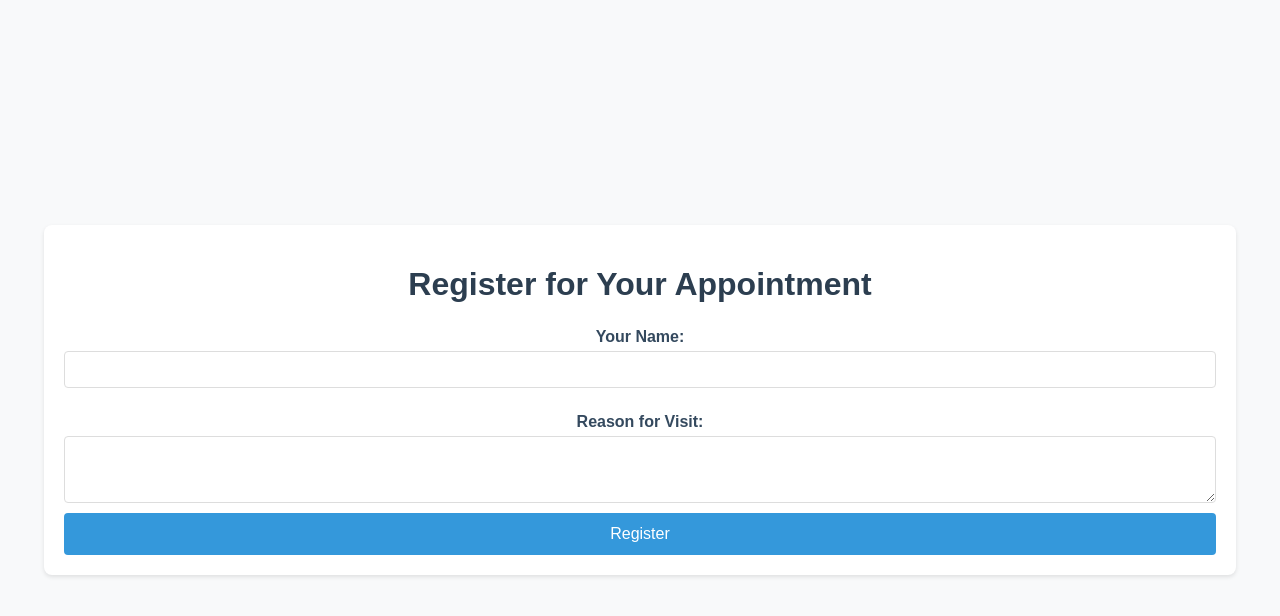
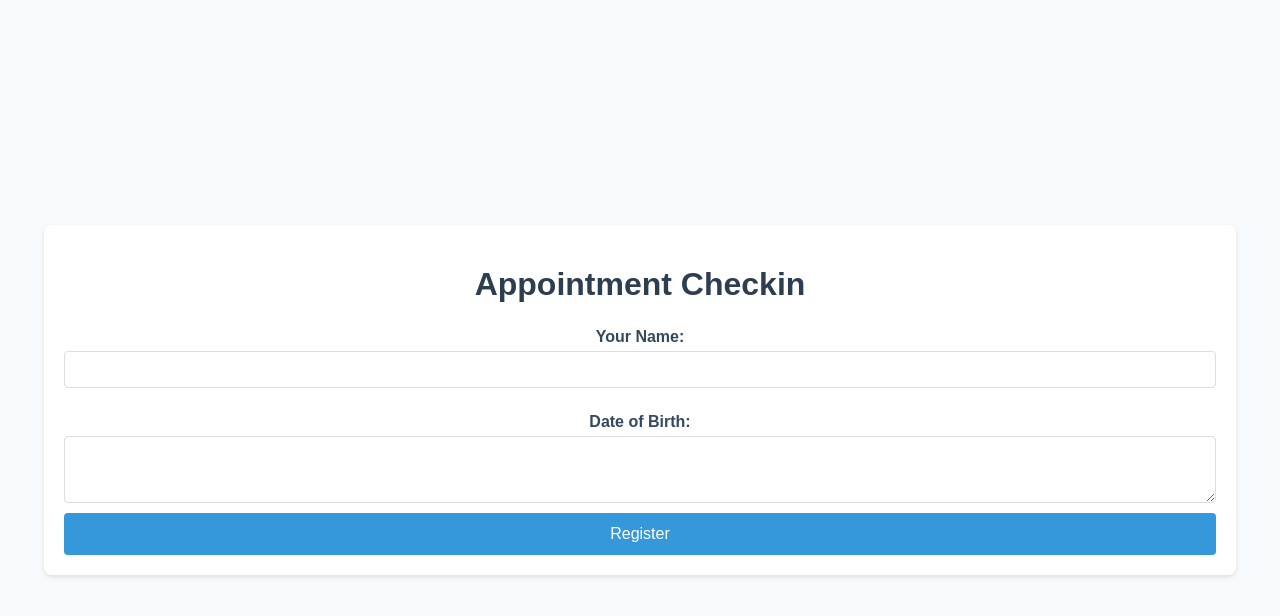
Before and after one commit to OK-Diamond/COMP2064-CW, a Flask app: page /register in a window 1280 px wide. Shown: the top 616 px of the page. Run offline with Flask 3, Linux system fonts and the light colour scheme; parts of the project's set-up code (start-up, migrations or seed data) failed here and were passed over.

Commit message:
update web

```diff
--- a/checkin/app.py
+++ b/checkin/app.py
@@ -9,7 +9,6 @@ from flask_cors import CORS
 
 app = Flask(__name__)
 CORS(app)  # Enable CORS - Allows cross-origin requests
-
 
 def get_ip_address():
     """Get the current IP address of the Pi"""
@@ -80,8 +79,9 @@ def submit():
 
     # Forward data to the robot
     try:
-        response = requests.post(ROBOT_API_ENDPOINT, json=patient_data)
-        if response.status_code == 200:
+        # response = requests.post(ROBOT_API_ENDPOINT, json=patient_data)
+        # if response.status_code == 200:
+        if True:
             return render_template("success.html")
         else:
             return render_template("error.html", error="Robot system unavailable")
@@ -97,7 +97,7 @@ def generate_qr_api():
 
 
 if __name__ == "__main__":
-    print(f"Server running at http://{ip_address}:{PORT}/")
+    print(f"Server running at http://{IP}:{PORT}/")
 
     # Start Flask app
     app.run(host="0.0.0.0", port=PORT, debug=True)
--- a/checkin/templates/error.html
+++ b/checkin/templates/error.html
@@ -4,7 +4,7 @@
     <meta charset="UTF-8">
     <meta name="viewport" content="width=device-width, initial-scale=1.0">
     <title>Error</title>
-    <link rel="stylesheet" href="/css/styles.css">
+    <link rel="stylesheet" href="{{ url_for('static', filename= 'css/styles.css') }}">
 </head>
 <body>
     <div class="container">
--- a/checkin/templates/index.html
+++ b/checkin/templates/index.html
@@ -2,7 +2,7 @@
 <html>
 <head>
     <title>GP Wait Room System</title>
-    <link rel="stylesheet" href="/css/styles.css">
+    <link rel="stylesheet" href="{{ url_for('static', filename= 'css/styles.css') }}">
 </head>
 <body>
     <h1>GP Wait Room System</h1>
--- a/checkin/templates/register.html
+++ b/checkin/templates/register.html
@@ -4,21 +4,20 @@
     <meta charset="UTF-8">
     <meta name="viewport" content="width=device-width, initial-scale=1.0">
     <title>Register for Appointment</title>
-    <link rel="stylesheet" href="/css/styles.css">
+    <link rel="stylesheet" href="{{ url_for('static', filename= 'css/styles.css') }}">
 </head>
 <body>
     <div class="container">
-        <h1>Register for Your Appointment</h1>
+        <h1>Appointment Checkin</h1>
         <form action="/submit" method="POST">
             <label for="name">Your Name:</label>
             <input type="text" id="name" name="name" required>
 
-            <label for="reason">Reason for Visit:</label>
+            <label for="reason">Date of Birth:</label>
             <textarea id="reason" name="reason" rows="3"></textarea>
 
             <button type="submit">Register</button>
         </form>
     </div>
-    <script src="/js/script.js"></script>
 </body>
 </html>
--- a/checkin/templates/success.html
+++ b/checkin/templates/success.html
@@ -4,7 +4,7 @@
     <meta charset="UTF-8">
     <meta name="viewport" content="width=device-width, initial-scale=1.0">
     <title>Registration Successful</title>
-    <link rel="stylesheet" href="/css/styles.css">
+    <link rel="stylesheet" href="{{ url_for('static', filename= 'css/styles.css') }}">
 </head>
 <body>
     <div class="container">
```
Also changed, not shown: mqtt-test.py (added), 2 other files.
